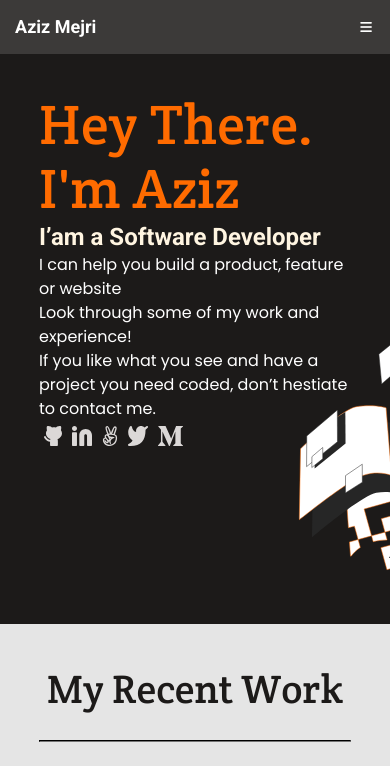
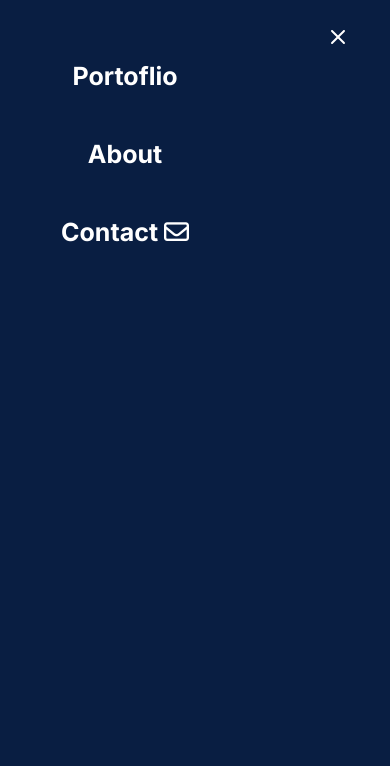
Before and after one commit to Reem-lab/create-mobile-menu, a website: page index.html in a window 390 px wide. Both pictures are taken after a click on the button 366 px from the left and 27 px from the top of the page. Shown: the top 766 px of the page. Drawn offline with Linux system fonts and the light colour scheme.

Commit message:
Create the functionality for the menu

```diff
--- a/css/main.css
+++ b/css/main.css
@@ -27,8 +27,78 @@ header {
   color: white;
 }
 
-#desktop-nav, #desktop-nav ul {
-  display: none;
+.overflow-hidden {
+  overflow: hidden;
+}
+
+.exit {
+  position: absolute;
+  right: 40px;
+  top: 25px;
+  cursor: pointer;
+}
+
+.main-nav {
+  position: absolute;
+  inset: 0;
+  background-color: #091e42;
+  transform: translateX(-100%);
+  transition: 0.5s;
+  z-index: 10;
+  backdrop-filter: blur(0.25rem);
+}
+
+.main-nav-active {
+  transform: translateX(0%);
+}
+
+.main-nav:hover {
+  cursor: pointer;
+}
+
+.nav-link {
+  color: #fff;
+  text-decoration: none;
+}
+
+li {
+  list-style: none;
+  font-family: "Inter", sans-serif;
+  font-style: normal;
+  font-weight: normal;
+  font-size: 22px;
+  line-height: 43px;
+  text-align: center;
+  color: #fff;
+  padding: 5px;
+}
+
+.main-nav li {
+  font-size: 25px;
+  font-weight: bold;
+  color: #fff;
+  margin-bottom: 25px;
+}
+
+.ul-menu {
+  flex-direction: column;
+  margin: 50px;
+}
+
+.menu-icon {
+  display: block;
+  filter: brightness(0.5);
+  cursor: pointer;
+}
+
+.li-menu {
+  width: 150px;
+  height: auto;
+}
+
+#desktop-nav,
+#desktop-nav ul {
+  /* display: none; */
 }
 
 #logo {
@@ -225,18 +295,6 @@ main {
   bottom: 0;
   left: 0;
   right: 0;
-}
-
-li {
-  list-style: none;
-  font-family: "Inter", sans-serif;
-  font-style: normal;
-  font-weight: normal;
-  font-size: 22px;
-  line-height: 43px;
-  text-align: center;
-  color: #fff;
-  padding: 5px;
 }
 
 .card-stacks li {
--- a/index.html
+++ b/index.html
@@ -12,13 +12,14 @@
     <header>
       <h1 id="logo">Aziz Mejri</h1>
       <button type="button" class="menu-bars">
-        <i class="fas fa-bars"></i>
+        <img id="menu-icon" class="menu-icon" src="menu.svg" alt="menu"/>
       </button>
-      <nav id="desktop-nav">
-        <ul>
-          <li><a class="nav-link" href="#projects">Portoflio</a></li>
-          <li><a class="nav-link" href="#about-me">About</a></li>
-          <li>
+      <nav class="main-nav" id="desktop-nav">
+        <img class="exit" src="exit.svg" alt="exit"/>
+        <ul class="ul-menu">
+          <li class="li-menu"><a class="nav-link" href="#projects">Portoflio</a></li>
+          <li class="li-menu"><a class="nav-link" href="#about-me">About</a></li>
+          <li class="li-menu">
             <a class="nav-link" href="#contact"
               >Contact <i class="far fa-envelope"></i
             ></a>
@@ -441,6 +442,11 @@
     <script
       src="https://kit.fontawesome.com/e966a3bd22.js"
       crossorigin="anonymous"
-    ></script>
+    >
+  </script>
+     <script
+     src="index.js"
+   >
+ </script>
   </body>
 </html>
--- /dev/null
+++ b/index.js
@@ -0,0 +1,24 @@
+function mobileMenu() {
+  const menuIcon = document.querySelector('#menu-icon');
+  const mainNav = document.querySelector('.main-nav');
+  const exitIcon = document.querySelector('.exit');
+  const navLinks = document.querySelectorAll('.ul-menu li');
+  const body = document.querySelector('body');
+
+  menuIcon.addEventListener('click', () => {
+    mainNav.classList.add('main-nav-active');
+    body.classList.add('overflow-hidden');
+  });
+  exitIcon.addEventListener('click', () => {
+    mainNav.classList.remove('main-nav-active');
+    body.classList.remove('overflow-hidden');
+  });
+  navLinks.forEach((link) => {
+    link.addEventListener('click', () => {
+      mainNav.classList.remove('main-nav-active');
+      body.classList.remove('overflow-hidden');
+    });
+  });
+}
+
+mobileMenu();
```
Also changed, not shown: MIT.md (+1 -4 lines), package.json (added, +27 -0 lines), .github/workflows/linters.yml (added), .stylelintrc.json (added), README.md, exit.svg (added), menu.svg (added), 3 other files.
